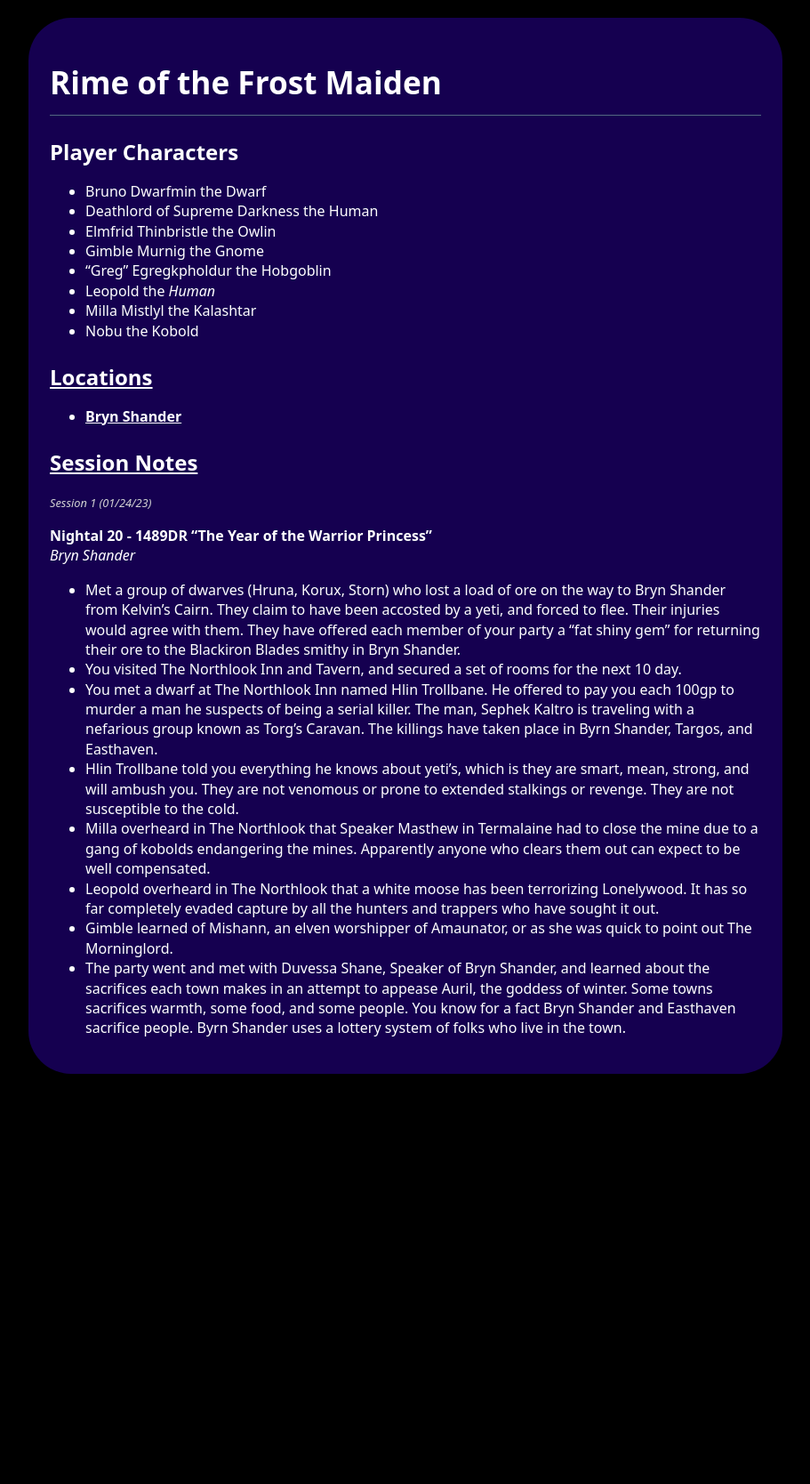
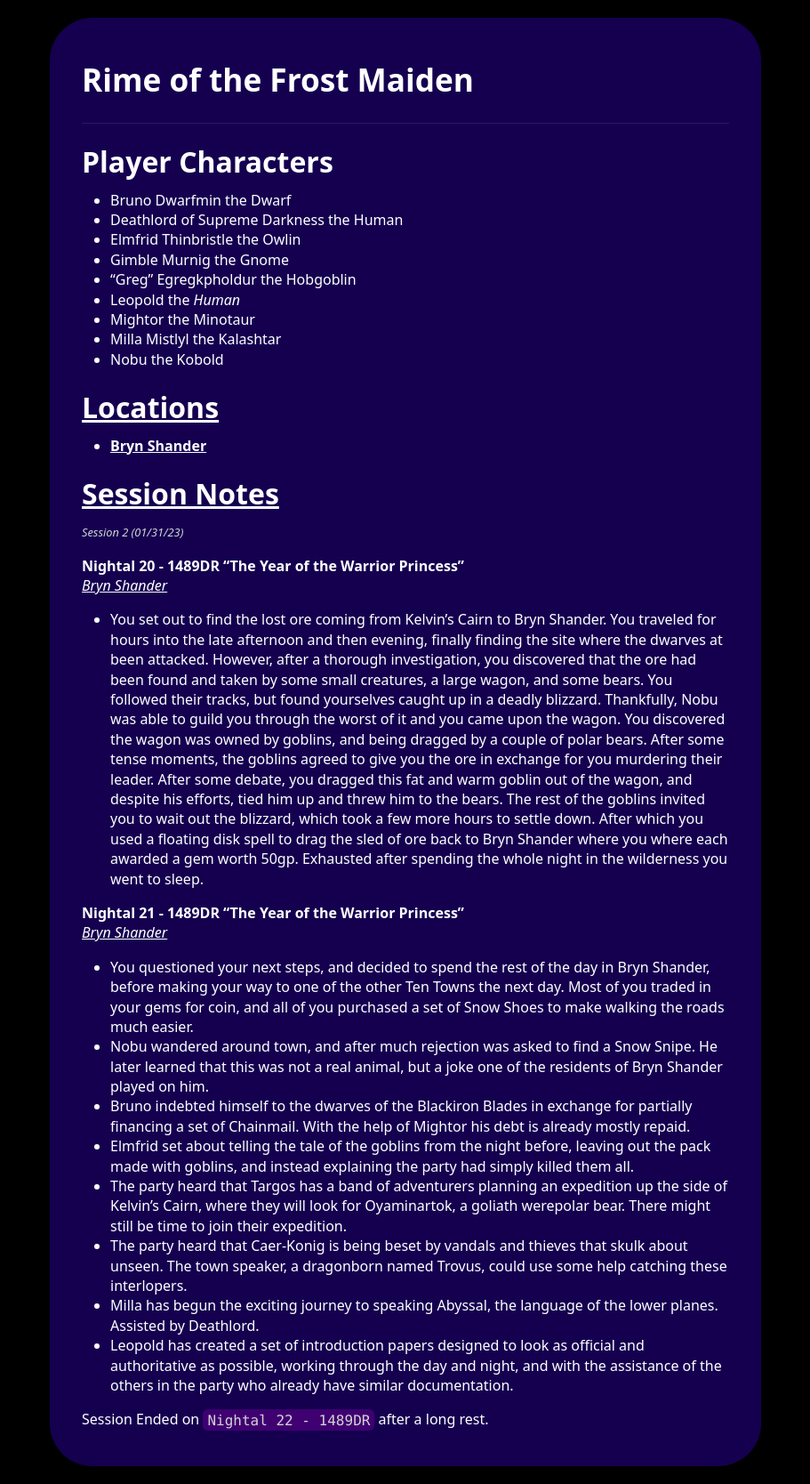
Before and after one commit to GMTim/RimeOfTheFrostMaiden, a Jekyll site: the page built from index.md, in a window 1280 px wide. Shown: the whole page at 89% size, without its empty margins (184-1095 px from the left). Built offline with Jekyll 4.4.1, drawn with Linux system fonts in a browser that asks for light colours; before the commit the page ends 1227 px from its top, so only the background shows below that.

Commit message:
Updated layout of cities, and added in new session notes.

```diff
--- /dev/null
+++ b/_includes/title-normal.html
@@ -0,0 +1,5 @@
+<div class="row">
+    <div class="col">
+        <h1>{{ page.title }}</h1>
+    </div>
+</div>
--- a/_layouts/default.html
+++ b/_layouts/default.html
@@ -4,12 +4,20 @@
   <head>
     <meta charset="utf-8">
     <title>{{ page.title }}</title>
+    <link href="https://cdn.jsdelivr.net/npm/bootstrap@5.0.2/dist/css/bootstrap.min.css" rel="stylesheet" integrity="sha384-EVSTQN3/azprG1Anm3QDgpJLIm9Nao0Yz1ztcQTwFspd3yD65VohhpuuCOmLASjC" crossorigin="anonymous">
     <link rel="stylesheet" href="https://cdn.jsdelivr.net/npm/water.css@2/out/dark.css">
     <link rel="stylesheet" href="{{base}}/assets/css/main.css">
+    <script src="https://cdn.jsdelivr.net/npm/bootstrap@5.0.2/dist/js/bootstrap.bundle.min.js" integrity="sha384-MrcW6ZMFYlzcLA8Nl+NtUVF0sA7MsXsP1UyJoMp4YLEuNSfAP+JcXn/tWtIaxVXM" crossorigin="anonymous"></script>
   </head>
   <body>
-    <h1>{{ page.title }}</h1>
-    <hr />
-    {{ content }}
+    <div class="container">
+      {% if page.city-image %}
+      {% include title-city.html %}
+      {% else %}
+      {% include title-normal.html %}
+      {% endif %}
+      <hr />
+      {{ content }}
+    </div>
   </body>
 </html>
--- a/assets/css/main.css
+++ b/assets/css/main.css
@@ -5,6 +5,8 @@
     --highlight-color: #610094;
     --lowlight-color: lightgrey;
     --text-color: #ffffff;
+    --background: var(--accent-color);
+    --code: var(--lowlight-color);
 }
 html {
     background-color: var(--main-color);
@@ -26,3 +28,6 @@ a:hover {
     font-size: 0.8em;
     color: var(--lowlight-color);
 }
+.city-image {
+    height: 8rem;
+}
--- a/index.md
+++ b/index.md
@@ -7,6 +7,7 @@
 - Gimble Murnig the Gnome
 - "Greg" Egregkpholdur the Hobgoblin
 - Leopold the _Human_
+- Mightor the Minotaur
 - Milla Mistlyl the Kalashtar
 - Nobu the Kobold
 
@@ -14,19 +15,26 @@
 - [**Bryn Shander**](./locations/bryn-shander.md)
 
 ## [Session Notes](./past-sessions.md)
-<em class="subtext">Session 1 (01/24/23)</em>
+<em class="subtext">Session 2 (01/31/23)</em>
 
 **Nightal 20 - 1489DR "The Year of the Warrior Princess"**
-_Bryn Shander_
+_[Bryn Shander](./locations/bryn-shander.md)_
 
-- Met a group of dwarves (Hruna, Korux, Storn) who lost a load of ore on the way to Bryn Shander from Kelvin's Cairn. They claim to have been accosted by a yeti, and forced to flee. Their injuries would agree with them. They have offered each member of your party a "fat shiny gem" for returning their ore to the Blackiron Blades smithy in Bryn Shander.
-- You visited The Northlook Inn and Tavern, and secured a set of rooms for the next 10 day.
-- You met a dwarf at The Northlook Inn named Hlin Trollbane. He offered to pay you each 100gp to murder a man he suspects of being a serial killer. The man, Sephek Kaltro is traveling with a nefarious group known as Torg's Caravan. The killings have taken place in Byrn Shander, Targos, and Easthaven.
-- Hlin Trollbane told you everything he knows about yeti's, which is they are smart, mean, strong, and will ambush you. They are not venomous or prone to extended stalkings or revenge. They are not susceptible to the cold.
-- Milla overheard in The Northlook that Speaker Masthew in Termalaine had to close the mine due to a gang of kobolds endangering the mines. Apparently anyone who clears them out can expect to be well compensated.
-- Leopold overheard in The Northlook that a white moose has been terrorizing Lonelywood. It has so far completely evaded capture by all the hunters and trappers who have sought it out.
-- Gimble learned of Mishann, an elven worshipper of Amaunator, or as she was quick to point out The Morninglord.
-- The party went and met with Duvessa Shane, Speaker of Bryn Shander, and learned about the sacrifices each town makes in an attempt to appease Auril, the goddess of winter. Some towns sacrifices warmth, some food, and some people. You know for a fact Bryn Shander and Easthaven sacrifice people. Byrn Shander uses a lottery system of folks who live in the town.
+- You set out to find the lost ore coming from Kelvin's Cairn to Bryn Shander. You traveled for hours into the late afternoon and then evening, finally finding the site where the dwarves at been attacked. However, after a thorough investigation, you discovered that the ore had been found and taken by some small creatures, a large wagon, and some bears. You followed their tracks, but found yourselves caught up in a deadly blizzard. Thankfully, Nobu was able to guild you through the worst of it and you came upon the wagon. You discovered the wagon was owned by goblins, and being dragged by a couple of polar bears. After some tense moments, the goblins agreed to give you the ore in exchange for you murdering their leader. After some debate, you dragged this fat and warm goblin out of the wagon, and despite his efforts, tied him up and threw him to the bears. The rest of the goblins invited you to wait out the blizzard, which took a few more hours to settle down. After which you used a floating disk spell to drag the sled of ore back to Bryn Shander where you where each awarded a gem worth 50gp. Exhausted after spending the whole night in the wilderness you went to sleep.
+
+**Nightal 21 - 1489DR "The Year of the Warrior Princess"**
+_[Bryn Shander](./locations/bryn-shander.md)_
+
+- You questioned your next steps, and decided to spend the rest of the day in Bryn Shander, before making your way to one of the other Ten Towns the next day. Most of you traded in your gems for coin, and all of you purchased a set of Snow Shoes to make walking the roads much easier.
+- Nobu wandered around town, and after much rejection was asked to find a Snow Snipe. He later learned that this was not a real animal, but a joke one of the residents of Bryn Shander played on him.
+- Bruno indebted himself to the dwarves of the Blackiron Blades in exchange for partially financing a set of Chainmail. With the help of Mightor his debt is already mostly repaid.
+- Elmfrid set about telling the tale of the goblins from the night before, leaving out the pack made with goblins, and instead explaining the party had simply killed them all.
+- The party heard that Targos has a band of adventurers planning an expedition up the side of Kelvin's Cairn, where they will look for Oyaminartok, a goliath werepolar bear. There might still be time to join their expedition.
+- The party heard that Caer-Konig is being beset by vandals and thieves that skulk about unseen. The town speaker, a dragonborn named Trovus, could use some help catching these interlopers.
+- Milla has begun the exciting journey to speaking Abyssal, the language of the lower planes. Assisted by Deathlord.
+- Leopold has created a set of introduction papers designed to look as official and authoritative as possible, working through the day and night, and with the assistance of the others in the party who already have similar documentation.
+
+Session Ended on `Nightal 22 - 1489DR` after a long rest.
 
 <script>
     function shuffleArray(array) {
```
Also changed, not shown: _includes/title-city.html (added, +8 -0 lines), locations/bryn-shander.md (+3 -1 lines), past-sessions.md (+30 -1 lines).
